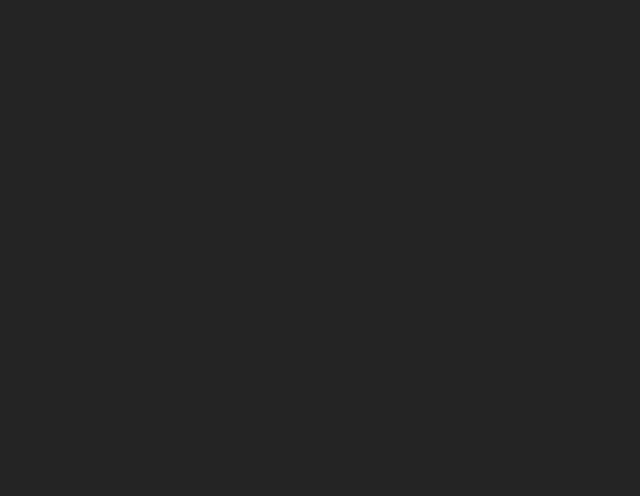
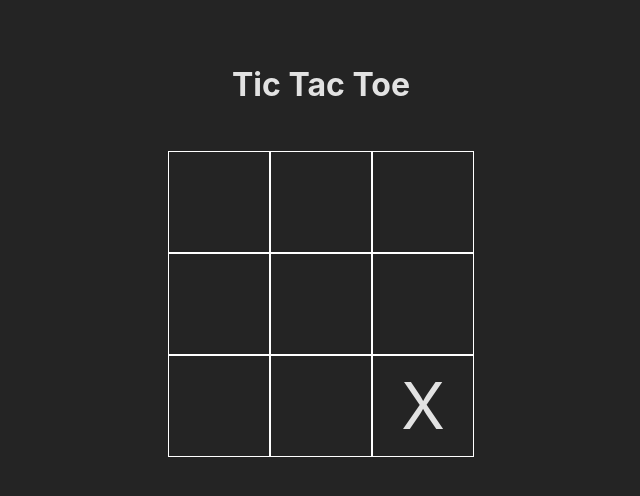
Before and after one commit to Staicy-S/TicTacToe, a React (Vite) app: page / in a window 1280 px wide. Shown: the top 496 px of the page, without its empty margins (319-959 px from the left). Built offline with nearby package versions, Linux system fonts and the light colour scheme.

Commit message:
display board

```diff
--- a/src/App.jsx
+++ b/src/App.jsx
@@ -1,7 +1,19 @@
 import "./App.css";
+import { Board } from "./components/Board";
+
+const dummyBoard = [
+  [-1, -1, -1],
+  [-1, -1, -1],
+  [-1, -1, 1],
+];
 
 function App() {
-  return <></>;
+  return (
+    <>
+      <h1>Tic Tac Toe</h1>
+      <Board board={dummyBoard} />
+    </>
+  );
 }
 
 export default App;
--- /dev/null
+++ b/src/components/Board.jsx
@@ -0,0 +1,27 @@
+import styles from "./Board.module.css";
+
+// const board = [
+//   [-1, -1, 0],
+//   [0, -1, 1],
+//   [1, -1, 0],
+// ];
+
+export function Board({ board }) {
+  return (
+    <div className={styles.board}>
+      {board.map((row, index) => {
+        return (
+          <div key={index} className={styles.row}>
+            {row.map((field, index) => {
+              return (
+                <div key={index} className={styles.field}>
+                  {field === -1 ? "" : field === 0 ? "O" : "X"}
+                </div>
+              );
+            })}
+          </div>
+        );
+      })}
+    </div>
+  );
+}
--- /dev/null
+++ b/src/components/Board.module.css
@@ -0,0 +1,26 @@
+.board {
+  display: flex;
+  flex-direction: column;
+  padding: 20px;
+}
+.row {
+  display: flex;
+  justify-content: center;
+}
+.field {
+  width: 100px;
+  height: 100px;
+  border: 1px solid white;
+  display: flex;
+  justify-content: center;
+  align-items: center;
+  font-size: 4em;
+}
+
+@media screen and (max-width: 576px) {
+  .field {
+    width: 80px;
+    height: 80px;
+    font-size: 3.5em;
+  }
+}
```
Also changed, not shown: .eslintrc.cjs.
